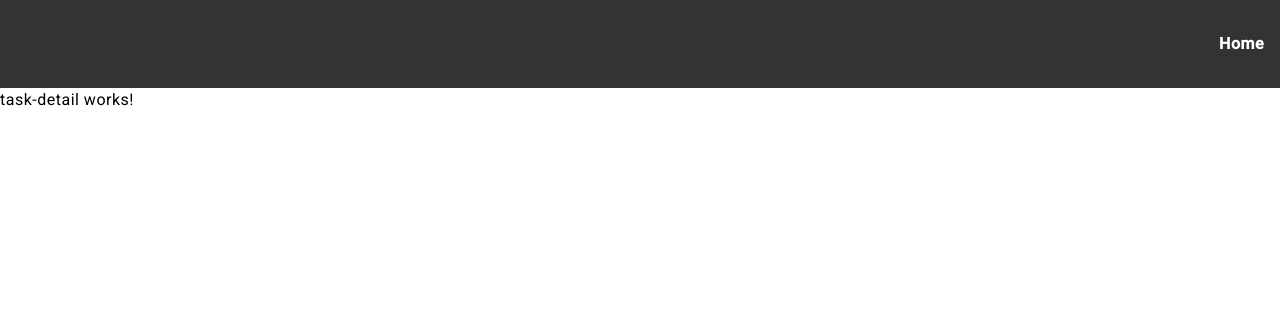
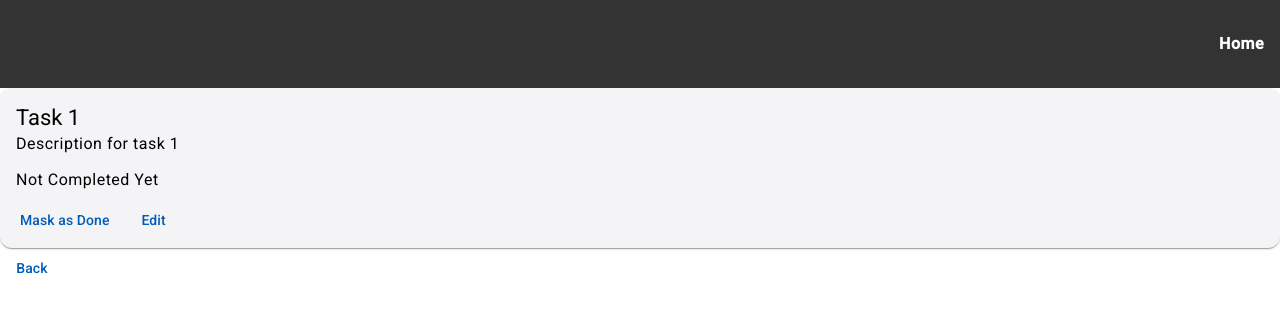
Before and after one commit to jfzara/TaskManagerAngular, an Angular app: page /task/1 in a window 1280 px wide. Shown: the top 312 px of the page. Built offline with nearby package versions, Linux system fonts and the light colour scheme.

Commit message:
class 8 - edit page

```diff
--- a/src/app/app-routing.module.ts
+++ b/src/app/app-routing.module.ts
@@ -2,10 +2,13 @@ import { NgModule } from '@angular/core';
 import { RouterModule, Routes } from '@angular/router';
 import { TaskListComponent } from './task-list/task-list.component';
 import { TaskDetailComponent } from './task-detail/task-detail.component';
+import { TaskEditComponent } from './task-edit/task-edit.component';
 
 const routes: Routes = [
   {path: '', component: TaskListComponent},
-  {path: 'task/:id', component: TaskDetailComponent}
+  {path: 'task/:id', component: TaskDetailComponent},
+  {path: 'edit-task/:id', component: TaskEditComponent}
+
 ];
 
 @NgModule({
--- a/src/app/services/task.service.ts
+++ b/src/app/services/task.service.ts
@@ -17,6 +17,10 @@ export class TaskService {
         return this.tasks;
     }
 
+    getTask(id: string): Task | undefined{
+        return this.tasks.find(task => task.id === id);
+    }
+
     updateTask(updatedTask: Task) {
         const index = this.tasks.findIndex(task => task.id === updatedTask.id);
         if (index !== -1) {
--- a/src/app/task-detail/task-detail.component.html
+++ b/src/app/task-detail/task-detail.component.html
@@ -1 +1,14 @@
-<p>task-detail works!</p>
+<mat-card *ngIf="task">
+    <mat-card-header>
+        <mat-card-title>{{task.title}}</mat-card-title>
+    </mat-card-header>
+    <mat-card-content>
+        <p>{{task.description}}</p>
+        <p>{{task.isDone ? 'Completed' : 'Not Completed Yet'}}</p>
+    </mat-card-content>
+    <mat-card-actions>
+        <button mat-button class="primary" *ngIf="!task.isDone" (click)="markAsDone()">Mask as Done</button>
+        <button mat-button class="primary" (click)="editTask()">Edit</button>
+    </mat-card-actions>
+</mat-card>
+<button button mat-button color="danger" (click)="back()">Back</button>
--- a/src/app/task-detail/task-detail.component.ts
+++ b/src/app/task-detail/task-detail.component.ts
@@ -1,6 +1,7 @@
 import { Component } from '@angular/core';
 import { TaskService } from '../services/task.service';
 import { ActivatedRoute, Router } from '@angular/router';
+import { Task } from '../models/task.model';
 
 @Component({
   selector: 'app-task-detail',
@@ -9,6 +10,8 @@ import { ActivatedRoute, Router } from '@angular/router';
 })
 export class TaskDetailComponent {
 
+  task: Task | undefined;
+
   constructor(
     private taskService: TaskService,
     private router: Router,
@@ -16,5 +19,25 @@ export class TaskDetailComponent {
   ){
     const taskId = route.snapshot.paramMap.get("id");
     console.log(taskId)
+    this.task = taskService.getTask(taskId!)
+    console.log(this.task)
+  }
+
+  markAsDone(){
+    if(this.task){
+      this.task.isDone = true;
+      this.taskService.updateTask(this.task);
+    }
+    this.back();
+  }
+
+  editTask(){
+    if(this.task){
+      this.router.navigate(['/edit-task', this.task.id])
+    }
+  }
+
+  back(){
+    this.router.navigate([""])
   }
 }
--- /dev/null
+++ b/src/app/task-edit/task-edit.component.html
@@ -0,0 +1,8 @@
+<form [formGroup] = "editForm" (ngSubmit) = "onSubmit()">
+    <mat-form-field>
+        <input matInput placeholder="Description" formControlName="description"/>
+        <mat-error>Description is Required</mat-error>
+    </mat-form-field>
+
+    <button mat-raised-button color="primary" type="submit">Save</button>
+</form>
--- /dev/null
+++ b/src/app/task-edit/task-edit.component.ts
@@ -0,0 +1,46 @@
+import { Component } from '@angular/core';
+import { ActivatedRoute, Router } from '@angular/router';
+import { TaskService } from '../services/task.service';
+import { Task } from '../models/task.model';
+import { FormBuilder, FormGroup, Validators } from '@angular/forms';
+
+@Component({
+  selector: 'app-task-edit',
+  templateUrl: './task-edit.component.html',
+  styleUrl: './task-edit.component.scss'
+})
+export class TaskEditComponent {
+
+  task: Task | undefined;
+  editForm: FormGroup;
+
+  constructor(
+    private route: ActivatedRoute,
+    private taskService: TaskService,
+    private router: Router,
+    private fb: FormBuilder
+  ){
+    const taskId = this.route.snapshot.paramMap.get('id');
+    this.task = this.taskService.getTask(taskId!);
+
+    this.editForm = this.fb.group({
+      description: ['', Validators.required]
+    });
+
+    if(this.task){
+      this.editForm.patchValue({
+        description: this.task.description
+      })
+    }
+
+  }
+
+  onSubmit(){
+    console.log(this.editForm.value.description);
+    if(this.task){
+      this.task.description = this.editForm.value.description;
+      this.taskService.updateTask(this.task);
+      this.router.navigate([''])
+    }
+  }
+}
```
Also changed, not shown: src/app/app.module.ts (+10 -2 lines), src/app/task-edit/task-edit.component.scss (added), 1 other file (tests, documents, lock files or other folders).
